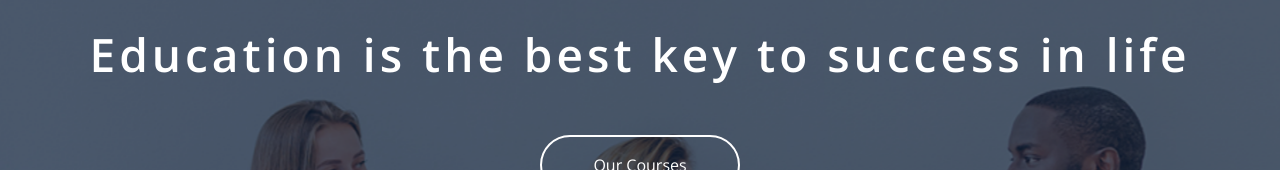
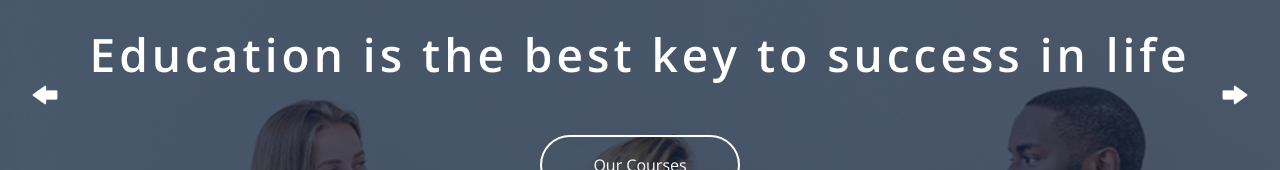
Before and after one commit to mlalayev/FinalProjectEVOCoding, a React (Vite) app: page / in a window 1280 px wide. Shown: the part 485-655 px from the top of the page. Built offline with nearby package versions, Linux system fonts and the light colour scheme.

Commit message:
my commit

```diff
--- a/src/Components/Blog/Blog.css
+++ b/src/Components/Blog/Blog.css
@@ -34,7 +34,7 @@
 }
 
 .blogcardinfotext {
-    gap: 50px;
+    gap: 30px;
     display: flex;
     margin: 20px 0;
     justify-content: center;
--- a/src/Components/ImageSlider/ImageSlider.css
+++ b/src/Components/ImageSlider/ImageSlider.css
@@ -211,15 +211,15 @@
 }
 
 @media screen and (min-width:800px) {
-  .hone{
+  .hone {
     font-size: 46px;
   }
 
-  .ptag{
+  .ptag {
     font-size: 20px;
   }
 
-  .img-slider-img{
+  .img-slider-img {
     width: var(--vw-100);
     height: var(--vh-100);
   }
@@ -227,18 +227,31 @@
 }
 
 @media screen and (min-width:1270px) {
-    .hone{
+  .hone {
     bottom: var(--percent-35);
   }
 
-    .slider-button{
+  .slider-button {
     width: 200px;
     height: 60px;
     border-radius: var(--30-px);
   }
+
+  .img-slider-btn {
+    /* top: 0; */
+    bottom: 0px;
+    margin: 0 20px;
+    width: 50px;
+    height: 50px;
+    display: flex;
+    position: absolute;
+    align-items: center;
+    border-radius: 30px;
+    justify-content: center;
+  }
 }
 
-.slide-caption{
+.slide-caption {
   height: 240px;
   bottom: var(--percent-30);
   display: var(--display-flex);
--- a/src/Components/ImageSlider/ImageSlider.jsx
+++ b/src/Components/ImageSlider/ImageSlider.jsx
@@ -1,12 +1,16 @@
 import './ImageSlider.css';
 import '../Common/Root.css';
-import React, { useState, useEffect } from 'react';
+import React, { useState, useEffect, useRef } from 'react';
 
 function ImageSlider({ slides, interval = 8000 }) {
   const [imageIndex, setImageIndex] = useState(0);
   const [isSliding, setIsSliding] = useState(false);
   const [animateText, setAnimateText] = useState(false);
   const [animateCaption, setAnimateCaption] = useState(false);
+
+  const sliderRef = useRef(null);
+  const startX = useRef(0);
+  const isDragging = useRef(false);
 
   useEffect(() => {
     const autoslide = setInterval(() => {
@@ -88,6 +92,45 @@ function ImageSlider({ slides, interval = 8000 }) {
     }, 100); // Adjust delay as needed
   }, [imageIndex]);
 
+  const handleMouseDown = (e) => {
+    startX.current = e.clientX; // Use clientX for consistent horizontal dragging
+    isDragging.current = true;
+  };
+
+  const handleMouseMove = (e) => {
+    if (isDragging.current) {
+      const deltaX = e.clientX - startX.current;
+      const slideWidth = sliderRef.current.clientWidth;
+      const threshold = slideWidth / 3; // Drag threshold to detect slide change
+      if (Math.abs(deltaX) > threshold) {
+        const newIndex = deltaX < 0 ? imageIndex + 1 : imageIndex - 1;
+        setImageIndex((index) => {
+          if (index < 0) return slides.length - 1;
+          if (index >= slides.length) return 0;
+          return index;
+        });
+        startX.current = e.clientX; // Reset start position for next drag
+      }
+    }
+  };
+
+  const handleMouseUp = () => {
+    isDragging.current = false;
+  };
+
+  useEffect(() => {
+    const slider = sliderRef.current;
+    slider.addEventListener('mousedown', handleMouseDown);
+    window.addEventListener('mousemove', handleMouseMove);
+    window.addEventListener('mouseup', handleMouseUp);
+
+    return () => {
+      slider.removeEventListener('mousedown', handleMouseDown);
+      window.removeEventListener('mousemove', handleMouseMove);
+      window.removeEventListener('mouseup', handleMouseUp);
+    };
+  }, [imageIndex]);
+
   return (
     <section
       aria-label="Image Slider"
@@ -97,11 +140,13 @@ function ImageSlider({ slides, interval = 8000 }) {
         Skip Image Slider Controls
       </a>
       <div
+        ref={sliderRef}
         style={{
           width: '100%',
           height: '100%',
           display: 'flex',
           overflow: 'hidden',
+          position: 'relative',
         }}
       >
         {slides.map(({ image, title, caption, button }, index) => (
@@ -115,6 +160,7 @@ function ImageSlider({ slides, interval = 8000 }) {
               alt={title}
               aria-hidden={imageIndex !== index}
               className="img-slider-img"
+              onMouseDown={handleMouseDown}
             />
             <div className="textholder">
               <div
```
Lines whose indentation alone changed are shown as unchanged.
